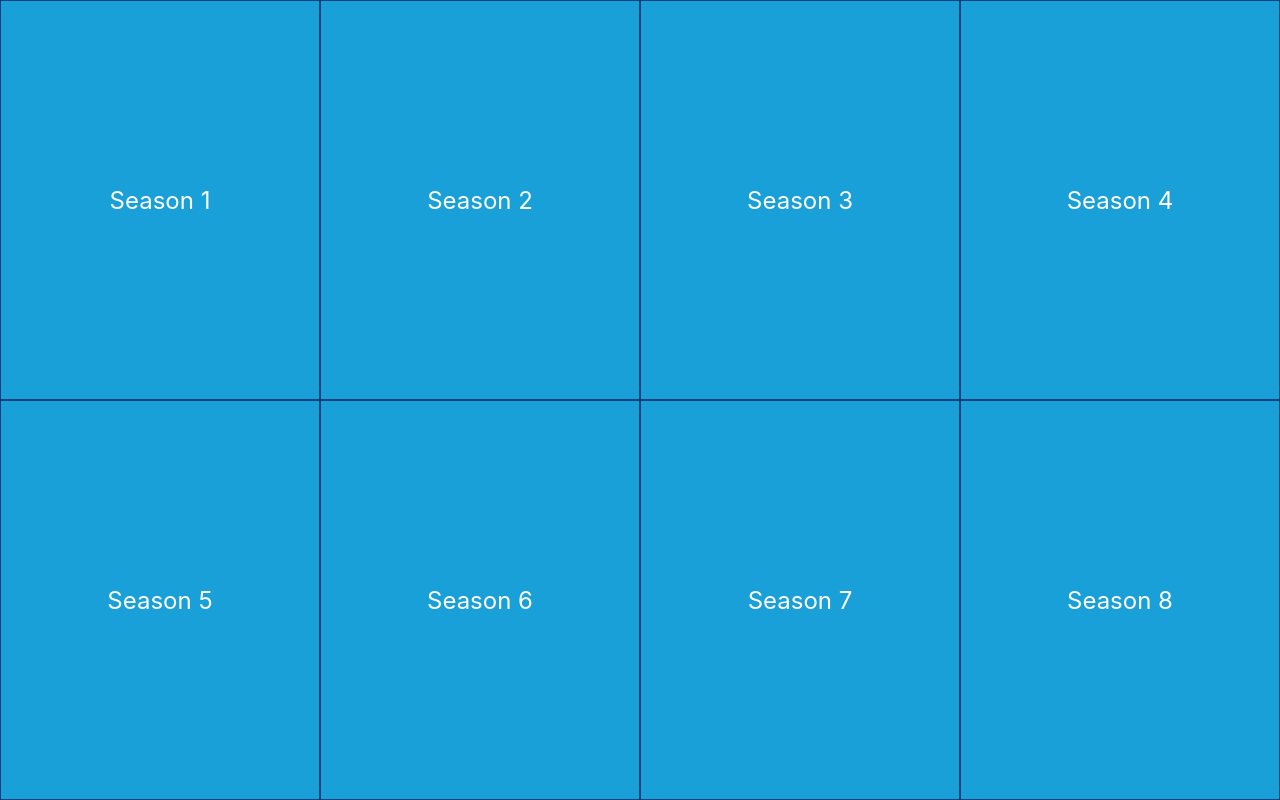
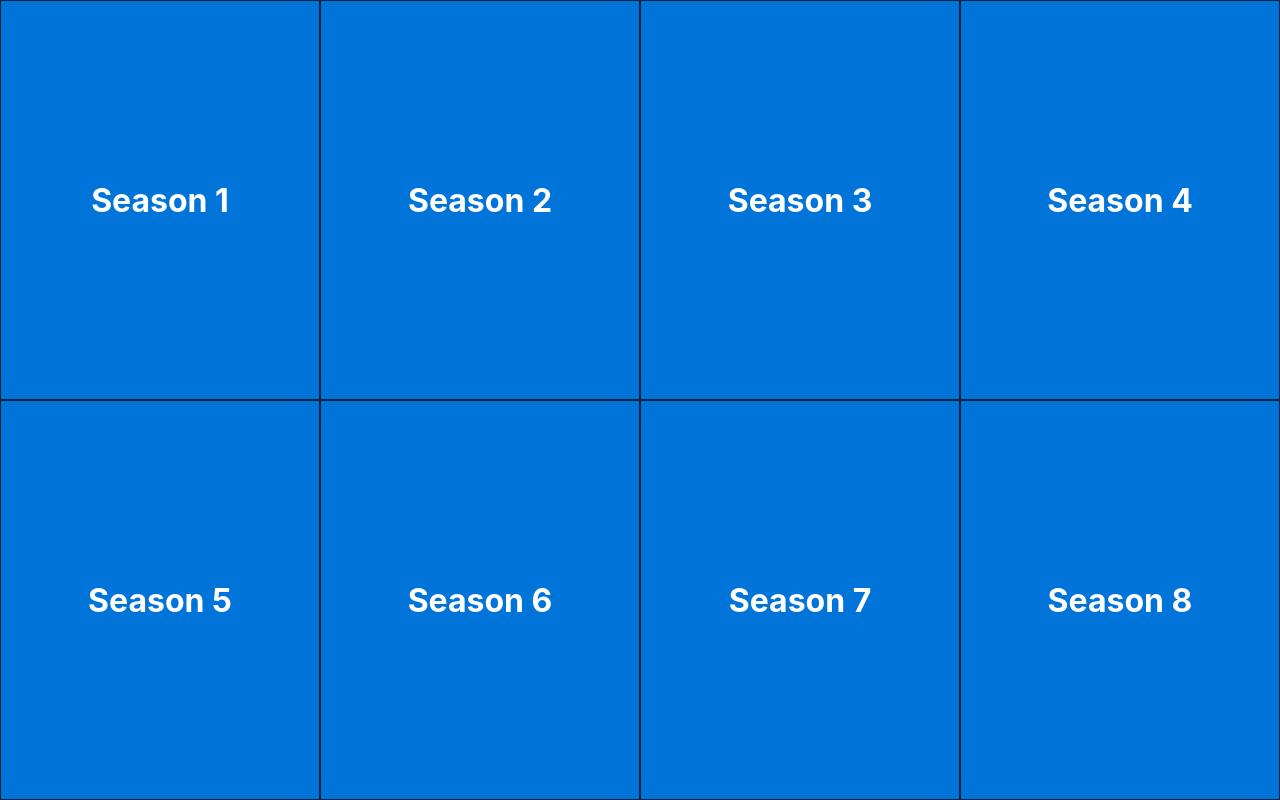
Before and after one commit to agudulin/adveti.me, a Next.js app: page / in a window 1280 px wide. Built offline with nearby package versions, Linux system fonts and the light colour scheme.

Commit message:
:zap: use style variables

```diff
--- a/components/episodes-list/index.js
+++ b/components/episodes-list/index.js
@@ -2,6 +2,7 @@ import React from 'react'
 import uuid from 'uuid/v4'
 
 import VideoLinks from '../video-links'
+import { media } from '../../styles'
 
 export default ({ episodes, season }) => (
   <ul className='episodes-list'>
@@ -48,7 +49,7 @@ export default ({ episodes, season }) => (
         position: relative;
       }
 
-      @media (min-width: 1200px) {
+      @media (min-width: ${media.desktop}) {
         .episodes-list {
           flex-direction: row;
         }
--- a/components/seasons-list/index.js
+++ b/components/seasons-list/index.js
@@ -1,6 +1,8 @@
 import React from 'react'
 import Link from 'next/link'
-import uuid from 'uuid'
+import uuid from 'uuid/v4'
+
+import { borders, colors, media } from '../../styles'
 
 const seasons = [...Array(8)].map((_, n) => n + 1)
 
@@ -31,13 +33,15 @@ export default () => (
       .seasons-list__item {
         flex-grow: 1;
         min-width: 25%;
-        border: 1px solid #063f79;
+        border: ${borders.seasonListItem};
         position: relative;
         overflow: hidden;
-        background-color: #1aa0d9;
+        background-color: ${colors.seasonListItem};
       }
       .seasons-list__link {
-        color: white;
+        color: ${colors.seasonListLink};
+        font-size: 1.5rem;
+        font-weight: bold;
         cursor: pointer;
         text-decoration: none;
         display: flex;
@@ -49,12 +53,17 @@ export default () => (
         transition: color .1s ease;
       }
       .seasons-list__link:hover {
-        color: #112349;
+        color: ${colors.seasonListLinkHover};
       }
 
-      @media (min-width: 480px) {
+      @media (min-width: ${media.mobile}) {
         .seasons-list {
           flex-direction: row;
+        }
+      }
+      @media (min-width: ${media.desktop}) {
+        .seasons-list__link {
+          font-size: 2rem;
         }
       }
     `}</style>
--- a/layouts/main.js
+++ b/layouts/main.js
@@ -2,6 +2,8 @@ import React from 'react'
 import Head from 'next/head'
 import Router from 'next/router'
 import NProgress from 'nprogress'
+
+import { colors } from '../styles'
 
 Router.onRouteChangeStart = () => NProgress.start()
 Router.onRouteChangeComplete = () => NProgress.done()
@@ -32,9 +34,9 @@ export default ({ children, title }) => (
         margin: 0;
       }
       body {
-        background-color: black;
-        color: white;
-        font-family: -apple-system, BlinkMacSystemFont, "Segoe UI", Roboto, Oxygen-Sans, Ubuntu, Cantarell, "Helvetica Neue", sans-serif;
+        background-color: ${colors.bodyBackground};
+        color: ${colors.bodyColor};
+        font-family: -apple-system, "avenir next", "Segoe UI", Roboto, Oxygen-Sans, Ubuntu, Cantarell, "Helvetica Neue", sans-serif;
         font-size: 1.5rem;
         display: flex;
       }
--- /dev/null
+++ b/styles/colors.js
@@ -0,0 +1,19 @@
+export default {
+  navy: '#001f3f',
+  blue: '#0074d9',
+  aqua: '#7fdbff',
+  teal: '#39cccc',
+  olive: '#3d9970',
+  green: '#2ecc40',
+  lime: '#01ff70',
+  yellow: '#ffdc00',
+  orange: '#ff851b',
+  red: '#ff4136',
+  fuchsia: '#f012be',
+  purple: '#b10dc9',
+  maroon: '#85144b',
+  white: '#ffffff',
+  silver: '#dddddd',
+  gray: '#aaaaaa',
+  black: '#111111'
+}
--- /dev/null
+++ b/styles/index.js
@@ -0,0 +1,18 @@
+import c from './colors'
+
+export const media = {
+  mobile: '480px',
+  desktop: '1200px'
+}
+export const colors = {
+  bodyColor: c.white,
+  bodyBackground: c.black,
+  videoLinkItem: c.silver,
+  videoLinkItemHover: c.gray,
+  seasonListItem: c.blue,
+  seasonListLink: c.white,
+  seasonListLinkHover: c.navy
+}
+export const borders = {
+  seasonListItem: `1px solid ${c.navy}`
+}
```
Also changed, not shown: components/video-links/index.js (+5 -3 lines).
